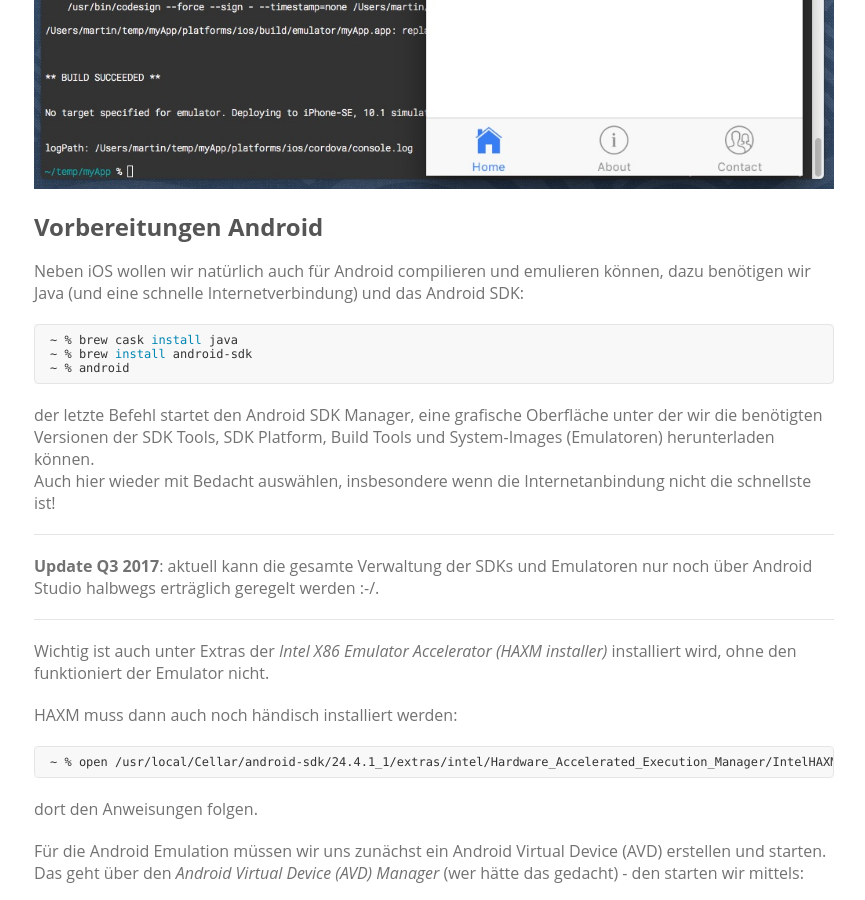
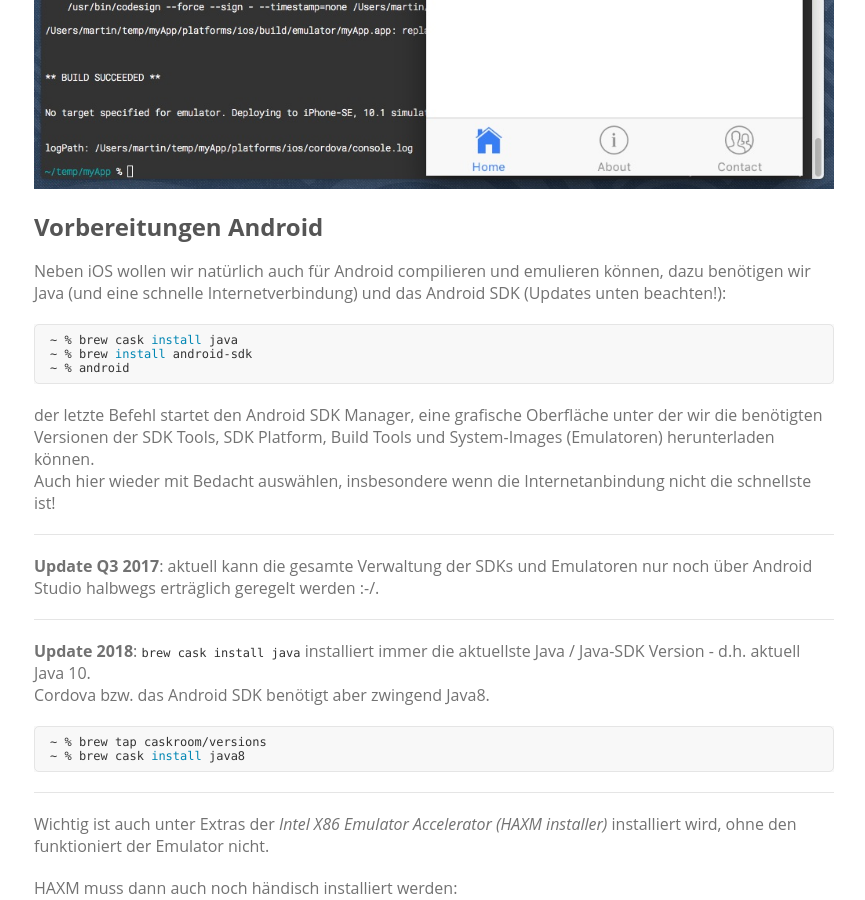
Before and after one commit to znegva/znegva.github.io, a Jekyll site: the page built from _posts/2016-12-15-ionic-und-co-installieren.md, in a window 1280 px wide and 900 px high, scrolled down 3296 px. Shown: the whole window, without its empty margins (206-1071 px from the left). Built offline with Jekyll 4.4.1, drawn with Linux system fonts in a browser that asks for light colours; the repository's description, which GitHub fills in, is left out.

Commit message:
fix: added hint on how to install java8 with brew

````diff
--- a/_posts/2016-12-15-ionic-und-co-installieren.md
+++ b/_posts/2016-12-15-ionic-und-co-installieren.md
@@ -160,7 +160,7 @@ Juchu, nach laaanger Ladezeit ist das künstliche iPhone fertig und alles funkti
 
 ## Vorbereitungen Android
 
-Neben iOS wollen wir natürlich auch für Android compilieren und emulieren können, dazu benötigen wir Java (und eine schnelle Internetverbindung) und das Android SDK:
+Neben iOS wollen wir natürlich auch für Android compilieren und emulieren können, dazu benötigen wir Java (und eine schnelle Internetverbindung) und das Android SDK (Updates unten beachten!):
 
 ``` sh
 ~ % brew cask install java
@@ -175,6 +175,14 @@ Auch hier wieder mit Bedacht auswählen, insbesondere wenn die Internetanbindung
 __Update Q3 2017__: aktuell kann die gesamte Verwaltung der SDKs und Emulatoren nur noch
 über Android Studio halbwegs erträglich geregelt werden :-/.
 
+---
+__Update 2018__: `brew cask install java` installiert immer die aktuellste Java / Java-SDK Version - d.h. aktuell Java 10.
+Cordova bzw. das Android SDK benötigt aber zwingend Java8.
+
+``` sh
+~ % brew tap caskroom/versions
+~ % brew cask install java8
+```
 
 ---
 
````
